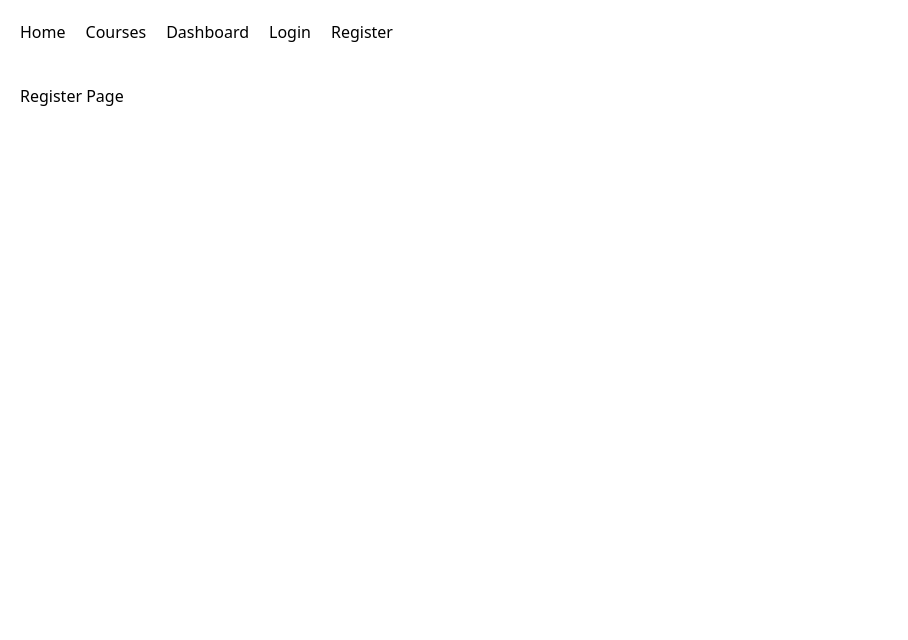
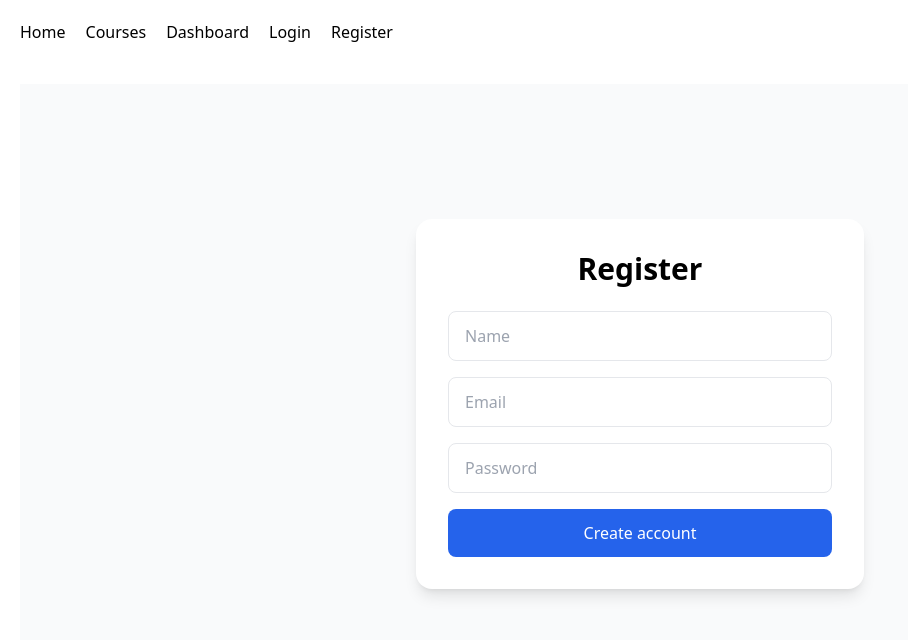
Before and after one commit to IvannIvannov/react-diploma-project, a React (Vite) app in the folder client/: page /register in a window 1280 px wide. Shown: the top 640 px of the page, without its empty margins (0-908 px from the left). Built offline with nearby package versions, Linux system fonts and the light colour scheme.

Commit message:
git commit -m "redesign login and register forms with password fields"

```diff
--- a/client/src/pages/Login.tsx
+++ b/client/src/pages/Login.tsx
@@ -1,27 +1,48 @@
 import { useState } from "react";
+import { useNavigate } from "react-router-dom";
 import { useAuth } from "../context/AuthContext";
-import { useNavigate } from "react-router-dom";
 
 const Login = () => {
   const { login } = useAuth();
-  const [email, setEmail] = useState("");
   const navigate = useNavigate();
 
-  const handleLogin = () => {
+  const [email, setEmail] = useState("");
+  const [password, setPassword] = useState("");
+
+  const handleSubmit = (e: React.SyntheticEvent<HTMLFormElement>) => {
+    e.preventDefault();
+
     login(email);
     navigate("/dashboard");
   };
 
   return (
-    <div>
-      <h1>Login</h1>
-      <input
-        type="email"
-        placeholder="Enter email"
-        value={email}
-        onChange={(e) => setEmail(e.target.value)}
-      />
-      <button onClick={handleLogin}>Login</button>
+    <div className="min-h-[80vh] flex items-center justify-center bg-gray-50">
+      <div className="w-full max-w-md bg-white rounded-2xl shadow-lg p-8">
+        <h1 className="text-3xl font-bold mb-6 text-center">Login</h1>
+
+        <form onSubmit={handleSubmit} className="space-y-4">
+          <input
+            className="w-full border rounded-lg px-4 py-3"
+            type="email"
+            placeholder="Email"
+            value={email}
+            onChange={(e) => setEmail(e.target.value)}
+          />
+
+          <input
+            className="w-full border rounded-lg px-4 py-3"
+            type="password"
+            placeholder="Password"
+            value={password}
+            onChange={(e) => setPassword(e.target.value)}
+          />
+
+          <button className="w-full bg-blue-600 text-white py-3 rounded-lg hover:bg-blue-700">
+            Login
+          </button>
+        </form>
+      </div>
     </div>
   );
 };
--- a/client/src/pages/Register.tsx
+++ b/client/src/pages/Register.tsx
@@ -1,5 +1,57 @@
+import { useState } from "react";
+import { useNavigate } from "react-router-dom";
+
 const Register = () => {
-  return <h1>Register Page</h1>;
+  const navigate = useNavigate();
+
+  const [name, setName] = useState("");
+  const [email, setEmail] = useState("");
+  const [password, setPassword] = useState("");
+
+  const handleSubmit = (e: React.SyntheticEvent<HTMLFormElement>) => {
+    e.preventDefault();
+
+    console.log({ name, email, password });
+    navigate("/login");
+  };
+
+  return (
+    <div className="min-h-[80vh] flex items-center justify-center bg-gray-50">
+      <div className="w-full max-w-md bg-white rounded-2xl shadow-lg p-8">
+        <h1 className="text-3xl font-bold mb-6 text-center">Register</h1>
+
+        <form onSubmit={handleSubmit} className="space-y-4">
+          <input
+            className="w-full border rounded-lg px-4 py-3"
+            type="text"
+            placeholder="Name"
+            value={name}
+            onChange={(e) => setName(e.target.value)}
+          />
+
+          <input
+            className="w-full border rounded-lg px-4 py-3"
+            type="email"
+            placeholder="Email"
+            value={email}
+            onChange={(e) => setEmail(e.target.value)}
+          />
+
+          <input
+            className="w-full border rounded-lg px-4 py-3"
+            type="password"
+            placeholder="Password"
+            value={password}
+            onChange={(e) => setPassword(e.target.value)}
+          />
+
+          <button className="w-full bg-blue-600 text-white py-3 rounded-lg hover:bg-blue-700">
+            Create account
+          </button>
+        </form>
+      </div>
+    </div>
+  );
 };
 
 export default Register;
```
Also changed, not shown: 1 other file (tests, documents, lock files or other folders).
